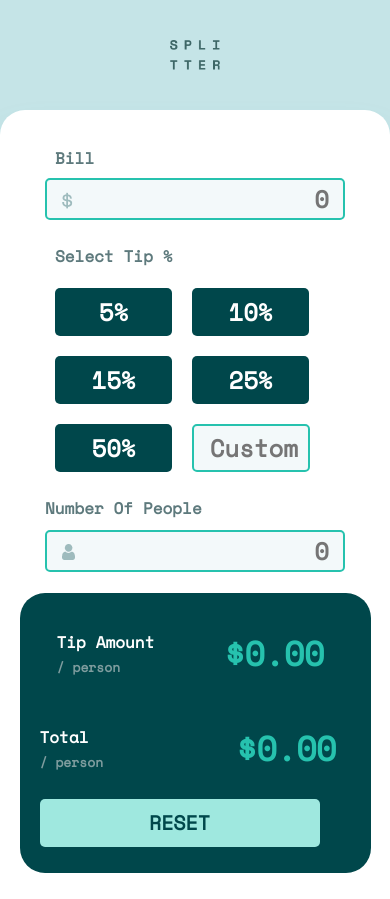
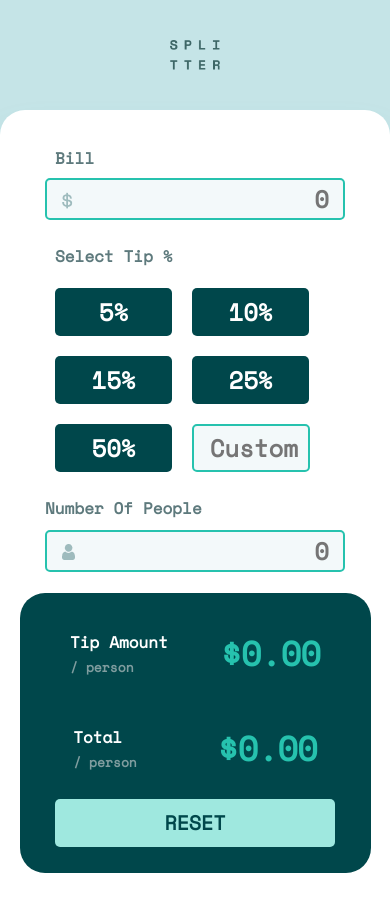
Before and after one commit to DavidPerelman/tip-calculator-app, a React (Create React App) app: page / in a window 390 px wide. Built offline with nearby package versions, Linux system fonts and the light colour scheme.

Commit message:
more responsive styling

```diff
--- a/src/components/Button/Button.css
+++ b/src/components/Button/Button.css
@@ -38,10 +38,11 @@
   color: #ffffff;
 }
 
-@media only screen and (max-width: 600px) {
+@media only screen and (max-width: 800px) {
   .big {
     width: 280px;
     margin-top: 15px;
-    margin-left: 20px;
+    /* margin-left: 40px; */
+    /* margin-left: 20px; */
   }
 }
--- a/src/components/Container/Container.css
+++ b/src/components/Container/Container.css
@@ -20,7 +20,7 @@
   background: #00474b;
 }
 
-@media only screen and (max-width: 600px) {
+@media only screen and (max-width: 800px) {
   .big {
     width: 375px;
     height: 100vh;
--- a/src/containers/CalculatorInputs/CalculatorInputs.css
+++ b/src/containers/CalculatorInputs/CalculatorInputs.css
@@ -146,7 +146,7 @@ input::-webkit-inner-spin-button {
   color: #e17457;
 }
 
-@media only screen and (max-width: 600px) {
+@media only screen and (max-width: 800px) {
   .number-of-people-header {
     margin-left: 0px;
   }
--- a/src/containers/CalculatorOutputs/CalculatorOutputs.css
+++ b/src/containers/CalculatorOutputs/CalculatorOutputs.css
@@ -48,7 +48,21 @@
   gap: 70px;
 }
 
+.total-output {
+  padding: 8% 8%;
+  display: flex;
+  flex-direction: row;
+  gap: 70px;
+}
+
 .tip-amount-text-output {
+  width: 30%;
+  align-self: center;
+  text-align: left;
+}
+
+.total-text-output {
+  width: 30%;
   align-self: center;
   text-align: left;
 }
@@ -59,46 +73,36 @@
   flex-direction: row;
 }
 
-.total-output {
-  padding: 8% 8%;
-  display: flex;
-  flex-direction: row;
-  gap: 110px;
-}
-
-.total-text-output {
-  align-self: center;
-}
-
-.total-value-output {
-  display: flex;
-  flex-direction: row;
-}
-
 .output {
   text-align: center;
 }
 
-@media only screen and (max-width: 600px) {
+@media only screen and (max-width: 800px) {
+  .tip-amount-text-output {
+    width: 120px;
+    /* margin-left: 38px; */
+    align-self: center;
+    text-align: left;
+  }
+
   .total-text-output {
+    width: 40%;
     align-self: center;
-    width: 30%;
-    justify-content: right;
-    padding-right: 30px;
+    text-align: left;
   }
 
   .total-value-output {
-    width: 70%;
-    display: flex;
-    flex-direction: row;
+    margin-left: 0;
+    text-align: right;
     justify-content: right;
-    padding-right: 25px;
+    width: 120px;
+    margin-right: -70px;
   }
 
   .tip-amount-value-output {
     margin-left: 0;
     justify-content: right;
-    padding-right: 30px;
+    width: 120px;
   }
 
   .CalculatorOutputs-container {
@@ -107,30 +111,31 @@
 
   .tip-amount-output {
     padding: 0;
-    padding-top: 25px;
-    padding-left: 20px;
     display: flex;
     flex-direction: row;
-    gap: 70px;
-    justify-content: center;
+    gap: 60px;
   }
 
   .total-output {
-    padding: 0px;
-    padding-left: 20px;
-    padding-right: 10px;
+    padding: 0;
+    padding-top: 25px;
     display: flex;
     flex-direction: row;
-    gap: 0px;
-    justify-content: center;
+    gap: 10px;
+    width: 300px;
+    margin-left: 50px;
   }
 
   .output {
+    display: flex;
+    flex-direction: column;
     height: 280px;
     text-align: left;
+    align-items: center;
   }
 
   .text-48 {
     font-size: 34px;
+    margin-left: -50px;
   }
 }
--- a/src/containers/CalculatorOutputs/CalculatorOutputs.js
+++ b/src/containers/CalculatorOutputs/CalculatorOutputs.js
@@ -6,13 +6,13 @@ import './CalculatorOutputs.css';
 const CalculatorOutputs = ({ totalTipPerPerson, totalBillPerPerson }) => {
   return (
     <Container size='medium' color='green' className='output'>
-      <div className='tip-amount-output'>
+      <div className='total-output'>
         <div className='tip-amount-text-output'>
           <span className='text-16 text-white'>Tip Amount</span>
           <br />
           <span className='text-13 text-gray-green'>/ person</span>
         </div>
-        <div className='tip-amount-value-output'>
+        <div className='total-value-output'>
           <span
             data-testid='tipAmountOutput'
             className='text-48 text-light-sea-green'
@@ -27,13 +27,13 @@ const CalculatorOutputs = ({ totalTipPerPerson, totalBillPerPerson }) => {
 
       <br />
 
-      <div className='total-output'>
+      <div className='tip-amount-output'>
         <div className='total-text-output'>
           <span className='text-16 text-white'>Total</span>
           <br />
           <span className='text-13 text-gray-green'>/ person</span>
         </div>
-        <div className='total-value-output'>
+        <div className='tip-amount-value-output'>
           <span
             data-testid='tipAmountOutput'
             className='text-48 text-light-sea-green'
@@ -45,6 +45,7 @@ const CalculatorOutputs = ({ totalTipPerPerson, totalBillPerPerson }) => {
           </span>
         </div>
       </div>
+
       <Button color='active-button' size='big' className='reset-button'>
         RESET
       </Button>
--- a/src/pages/Layout/Layout.css
+++ b/src/pages/Layout/Layout.css
@@ -33,7 +33,7 @@
   border-radius: 25px;
 }
 
-@media only screen and (max-width: 600px) {
+@media only screen and (max-width: 800px) {
   .Layout {
     height: 80%;
   }
```
